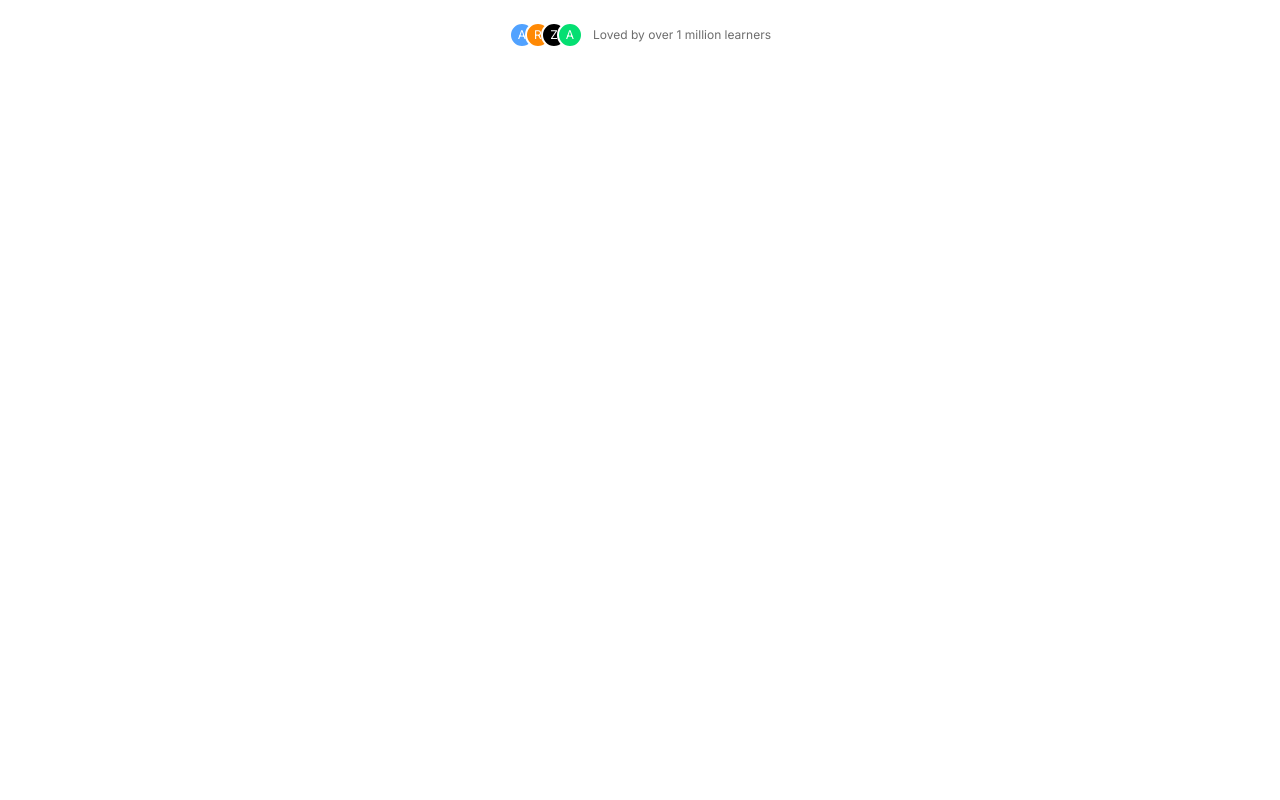
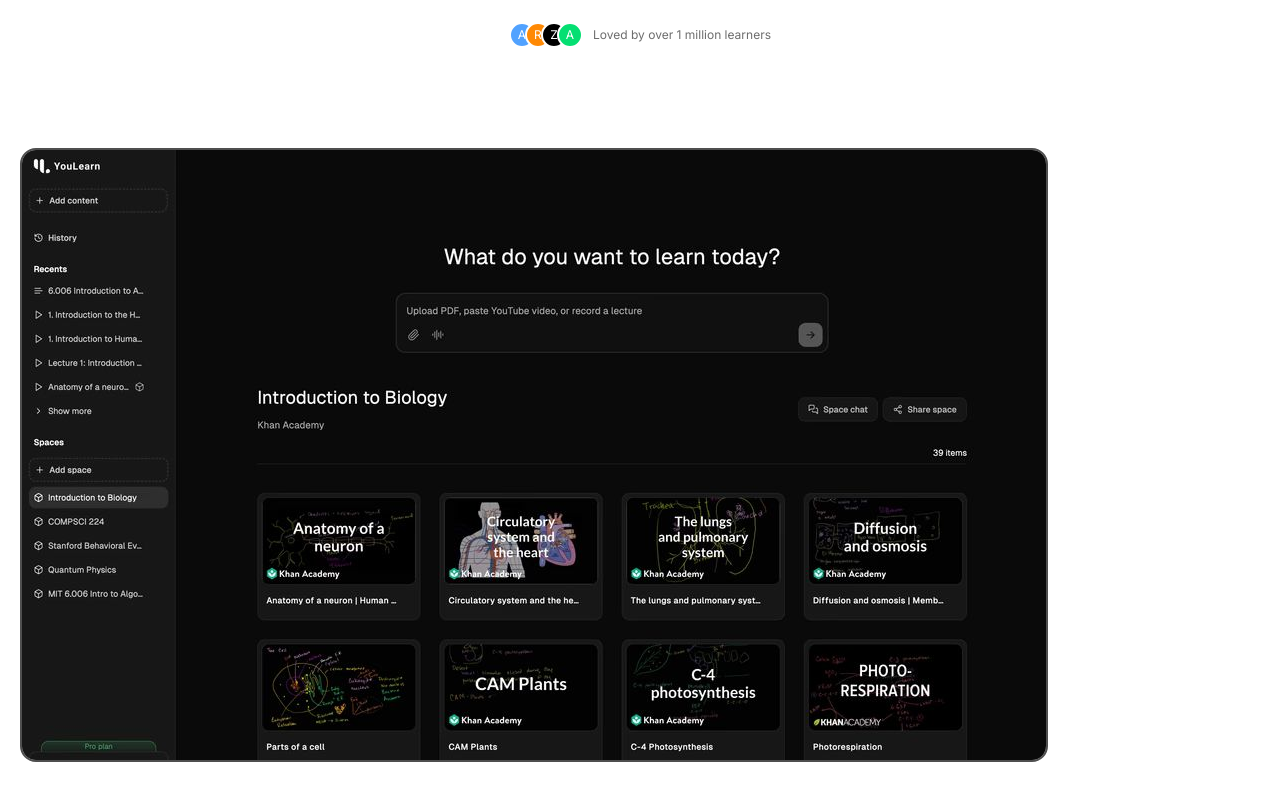
Before and after one commit to MandemGibson/youlearn_clone, a React (Vite) app: page / in a window 1280 px wide. Shown: the part 372-1172 px from the top of the page. Before the commit the page ends 800 px from the top, so only its background shows below. Built offline with nearby package versions, Linux system fonts and the light colour scheme.

Commit message:
add motion library and implement scroll-based animations in Hero component; update styles and add interface image

```diff
--- a/package.json
+++ b/package.json
@@ -11,6 +11,7 @@
   },
   "dependencies": {
     "@tailwindcss/vite": "^4.0.11",
+    "motion": "^12.4.10",
     "react": "^19.0.0",
     "react-dom": "^19.0.0",
     "react-icons": "^5.5.0",
--- a/src/components/Hero.tsx
+++ b/src/components/Hero.tsx
@@ -1,4 +1,15 @@
+import { useRef } from "react";
+import interfaceShot from "../assets/interface.jpg";
+import { motion, useScroll, useTransform } from "motion/react";
+
 const Hero = () => {
+  const ref = useRef(null);
+  const { scrollYProgress } = useScroll({ target: ref, offset: ["0.5 1", "1 1"] });
+
+  const scale = useTransform(scrollYProgress, [0, 1], [.75, 1]);
+  const translateY = useTransform(scrollYProgress, [0, 1], [30, 0]);
+  const rotateX = useTransform(scrollYProgress, [0, 1], [30, 0]);
+
   return (
     <section className="px-[20px] py-[80px]">
       <div className="pt-[90px] space-y-[32px]">
@@ -45,6 +56,14 @@
           </p>
         </div>
       </div>
+      <motion.img
+        ref={ref}
+        src={interfaceShot}
+        height={205}
+        alt="Main chat UI"
+        style={{ scale, translateY, rotateX }}
+        className="mt-[100px] rounded-[16px] border-2 border-[#4f4f4f] origin-top"
+      />
     </section>
   );
 };
--- a/src/index.css
+++ b/src/index.css
@@ -1,6 +1,23 @@
-@import url('https://fonts.googleapis.com/css2?family=Inter:ital,opsz,wght@0,14..32,100..900;1,14..32,100..900&display=swap');
+@import url("https://fonts.googleapis.com/css2?family=Inter:ital,opsz,wght@0,14..32,100..900;1,14..32,100..900&display=swap");
 @import "tailwindcss";
 
-body {
-  font-family: 'Inter', sans-serif;
+@layer base {
+  body {
+    font-family: "Inter", sans-serif;
+  }
 }
+
+@theme {
+  --animate-slide: slideIn 0.8s ease-out forwards;
+
+  @keyframes slideIn {
+    0% {
+      opacity: 0;
+      transform: translateY(50px) scale(0.9) skewY(5deg);
+    }
+    100% {
+      opacity: 1;
+      transform: translateY(0) scale(1) skewY(0deg);
+    }
+  }
+}
```
Also changed, not shown: src/assets/interface.jpg (added), 1 other file (tests, documents, lock files or other folders).
